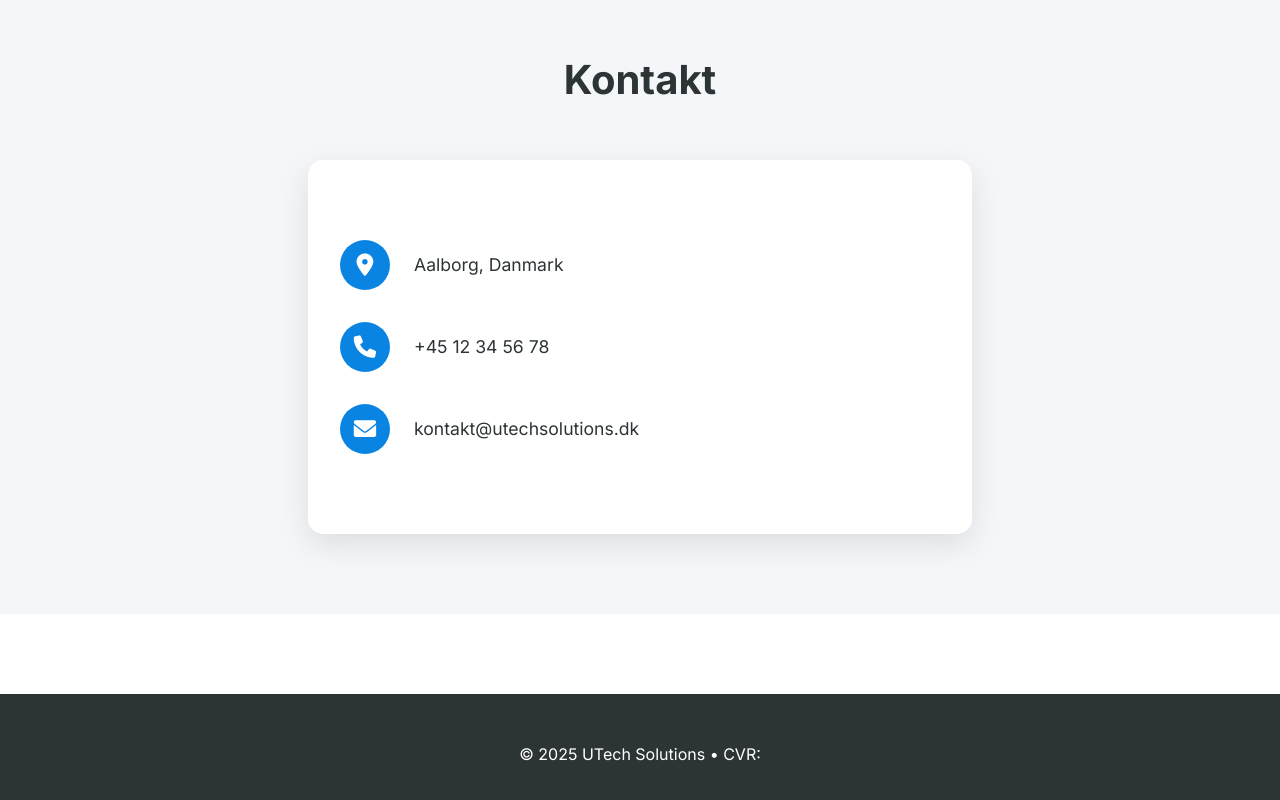
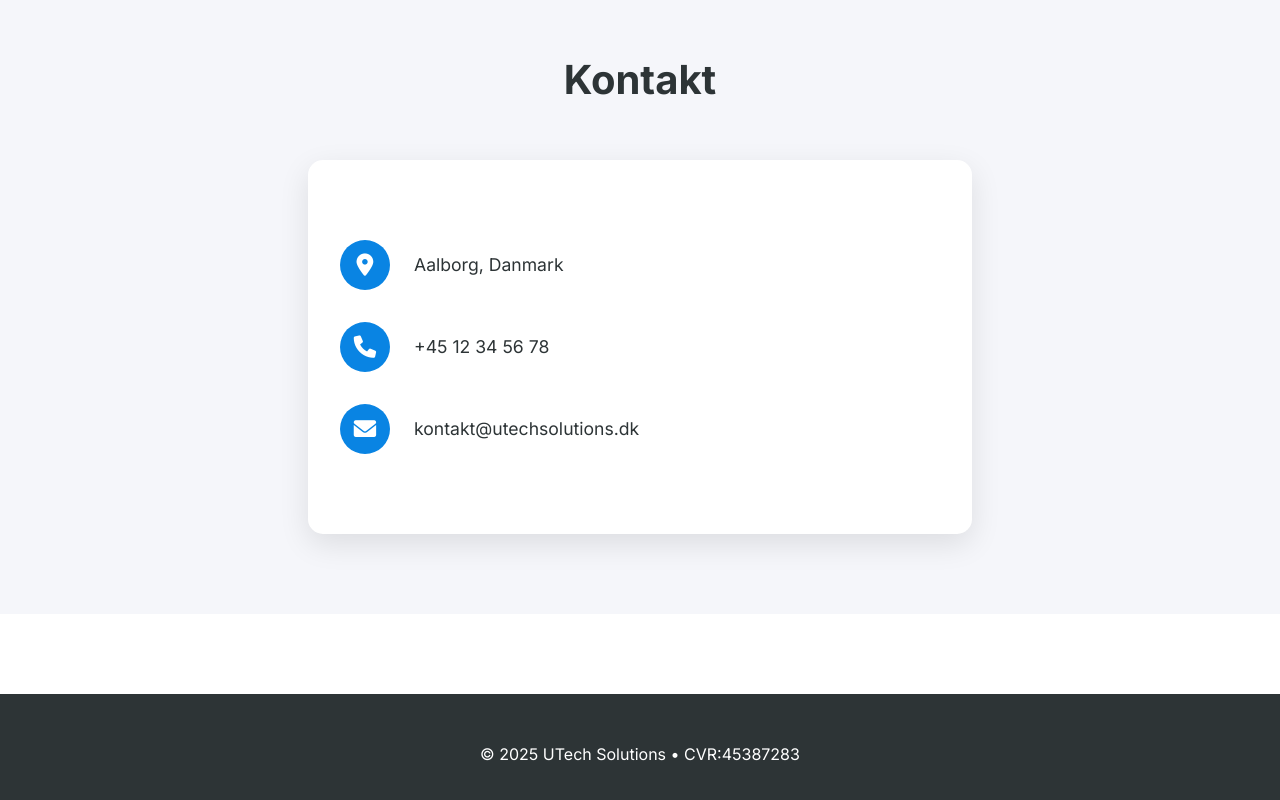
Before and after one commit to Umut93/utechsolutions, a plain HTML site: page index.html in a window 1280 px wide. Shown: the part 1710-2510 px from the top of the page. Drawn offline with Linux system fonts and the light colour scheme.

Commit message:
Update index.html

```diff
--- a/index.html
+++ b/index.html
@@ -121,7 +121,7 @@
 
     <footer class="footer">
         <div class="container">
-            <p>© <span id="year"></span> UTech Solutions • CVR:</p>
+            <p>© <span id="year"></span> UTech Solutions • CVR:45387283</p>
         </div>
     </footer>
 
```
